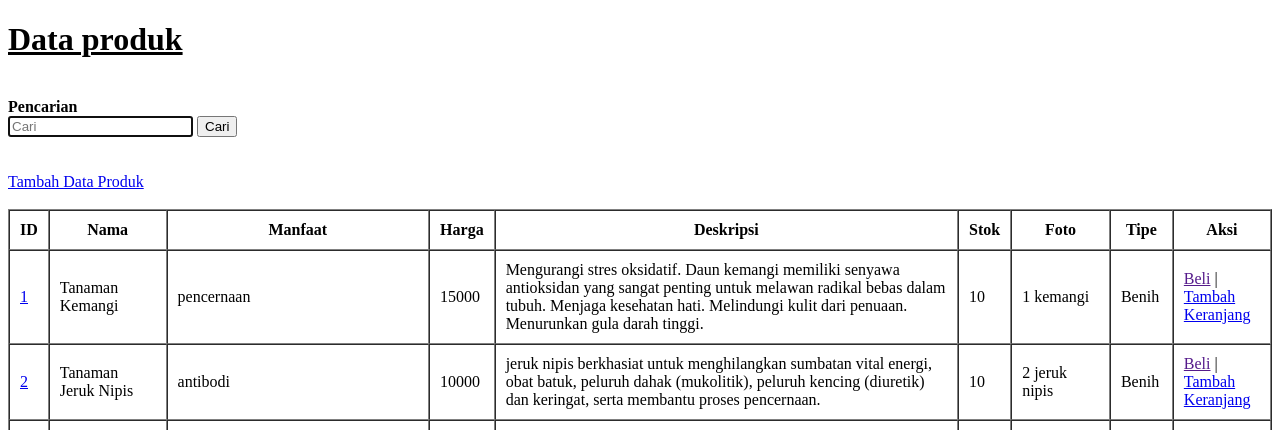
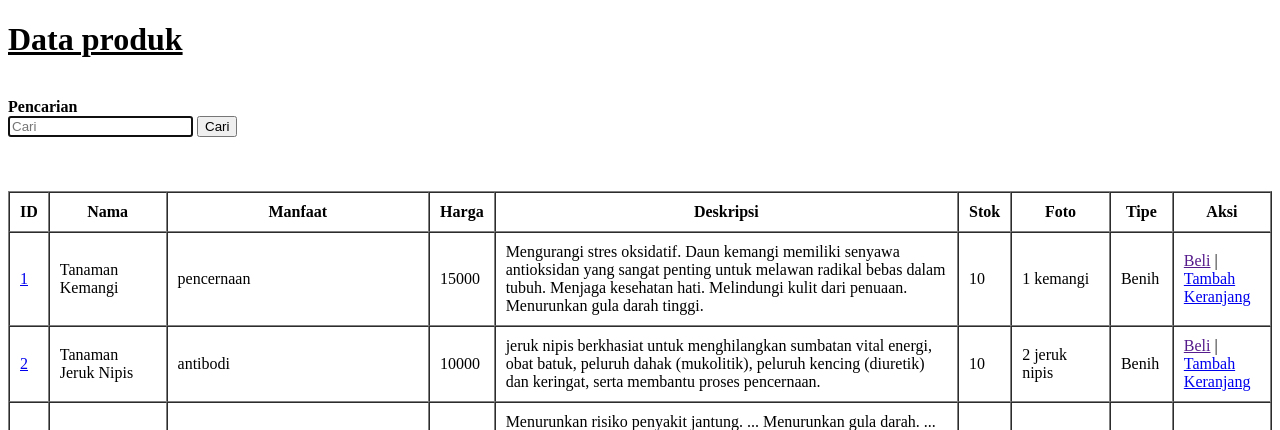
Before and after one commit to anangbagus/takemyherb, a PHP site: page /takemyherb/market.php in a window 1280 px wide. Shown: the top 430 px of the page. Run offline with PHP 8.4, Linux system fonts and the light colour scheme; a user stored in the database is signed in; data comes from the database, SQL or seed files in the repository.

Commit message:
delete addproduk button

```diff
--- a/market.php
+++ b/market.php
@@ -43,8 +43,6 @@
     </form>
     <br>
 
-    <br>
-    <a href="addproduk.php">Tambah Data Produk</a>
     <br> <br>
 
     <!-- menampilkan table -->
```
